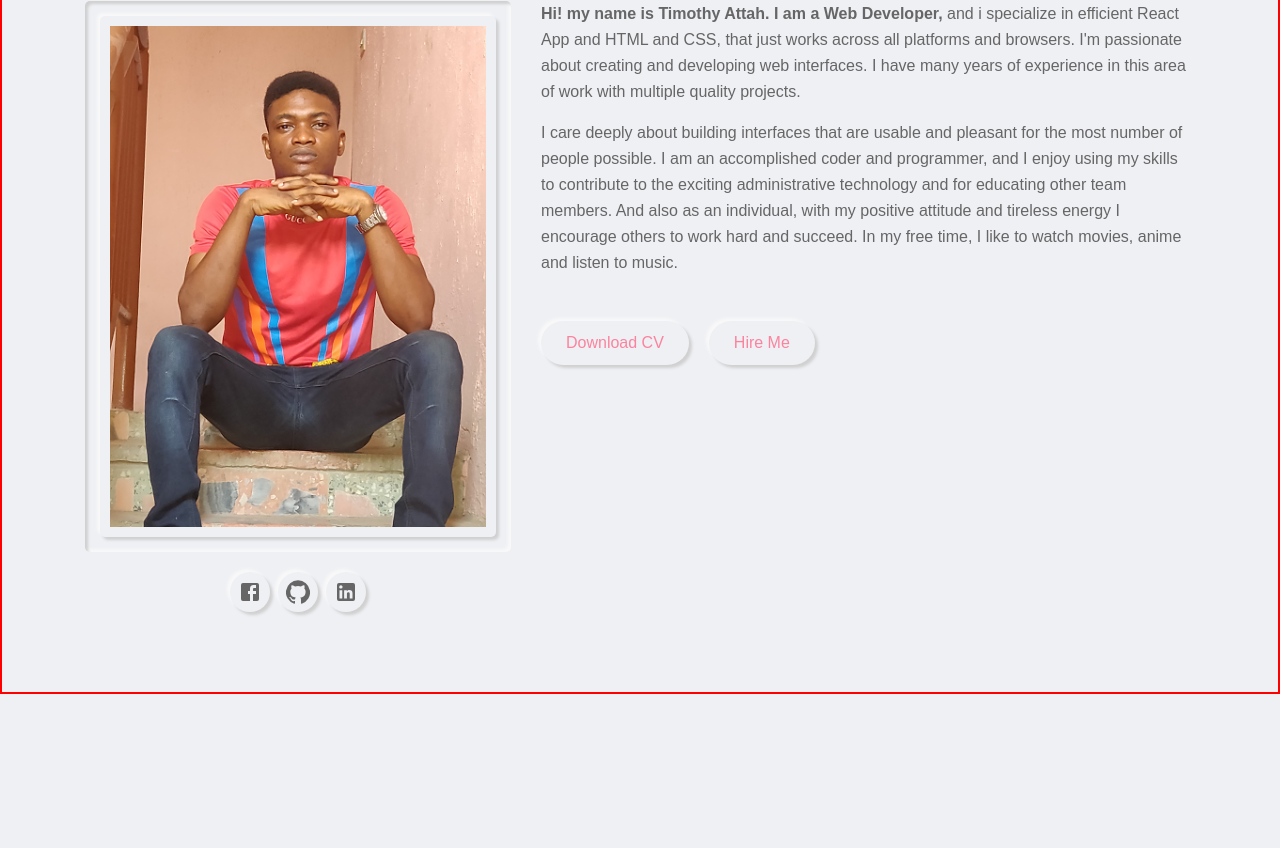
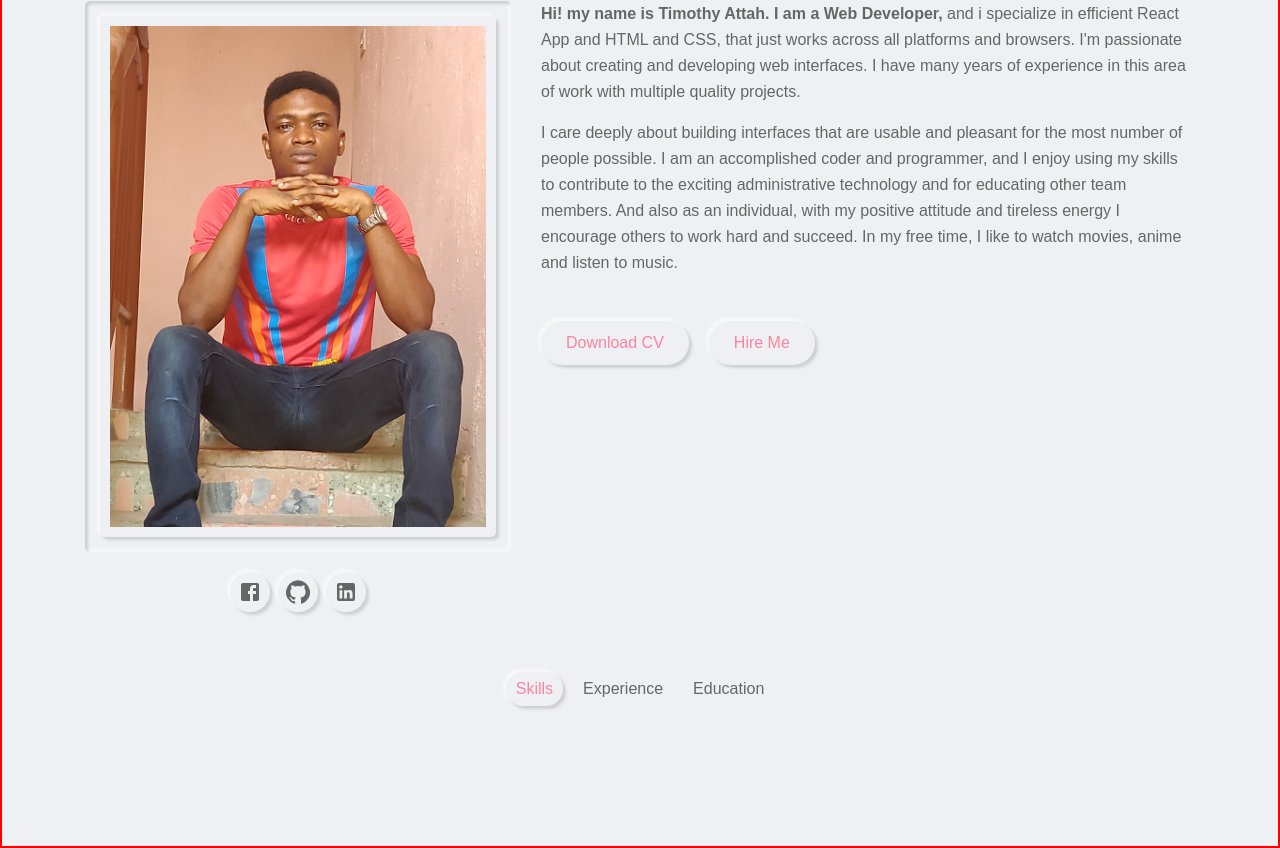
Before and after one commit to TimothyAttah/react-portfolio-design, a React (Create React App) app in the folder client/: page / in a window 1280 px wide. Shown: the part 1113-1961 px from the top of the page. Before the commit the page ends 1807 px from the top, so only its background shows below. Built offline with nearby package versions, Linux system fonts and the light colour scheme.

Commit message:
Created about tabs

```diff
--- a/client/src/pages/about/About.jsx
+++ b/client/src/pages/about/About.jsx
@@ -77,6 +77,37 @@ export const AboutSocialLinks = styled.div`
 		}
 	}
 `;
+
+export const AboutTabs = styled.div`
+	padding: 60px 15px 50px;
+	flex: 0 0 100%;
+	max-width: 100%;
+	text-align: center;
+	.active {
+		color: var(--skin-color);
+	}
+`;
+
+export const AboutTabsItem = styled.span`
+  display: inline-block;
+  margin: 0 5px 10px;
+  cursor: pointer;
+  padding: 5px 10px;
+  border-radius: 30px;
+  transition: all 0.3s ease;
+  font-size: 1rem;
+  color: var(--text-black-600);
+  font-weight: 500;
+  text-transform: capitalize;
+  :hover:not(.active){
+    opacity: 0.6;
+  }
+
+ `;
+
+
+
+// export const AboutInfo = styled.div``;
 // export const AboutInfo = styled.div``;
 
 export const About = () => {
@@ -147,6 +178,23 @@ export const About = () => {
 					</AboutInfo>
 				</Wrapper>
 			</Container>
+			{/* ABOUT TABS START */}
+
+			<Wrapper>
+				<AboutTabs>
+					<AboutTabsItem className='tab-item outer-shadow active' data-target='.skills'>
+						skills
+					</AboutTabsItem>
+					<AboutTabsItem className='tab-item' data-target='.experience'>
+						experience
+					</AboutTabsItem>
+					<AboutTabsItem className='tab-item' data-target='.education'>
+						education
+					</AboutTabsItem>
+				</AboutTabs>
+			</Wrapper>
+
+			{/* ABOUT TABS END */}
 		</AboutSection>
 	);
 }
```
